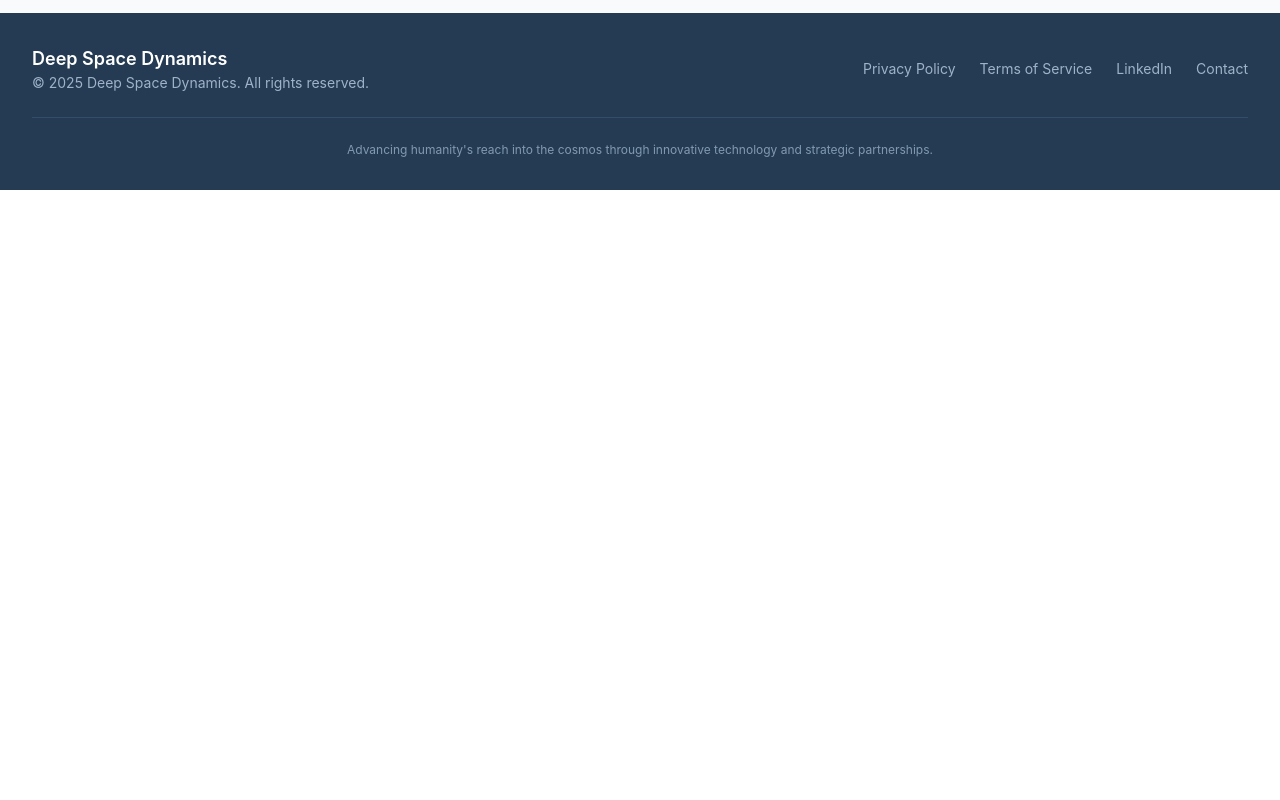
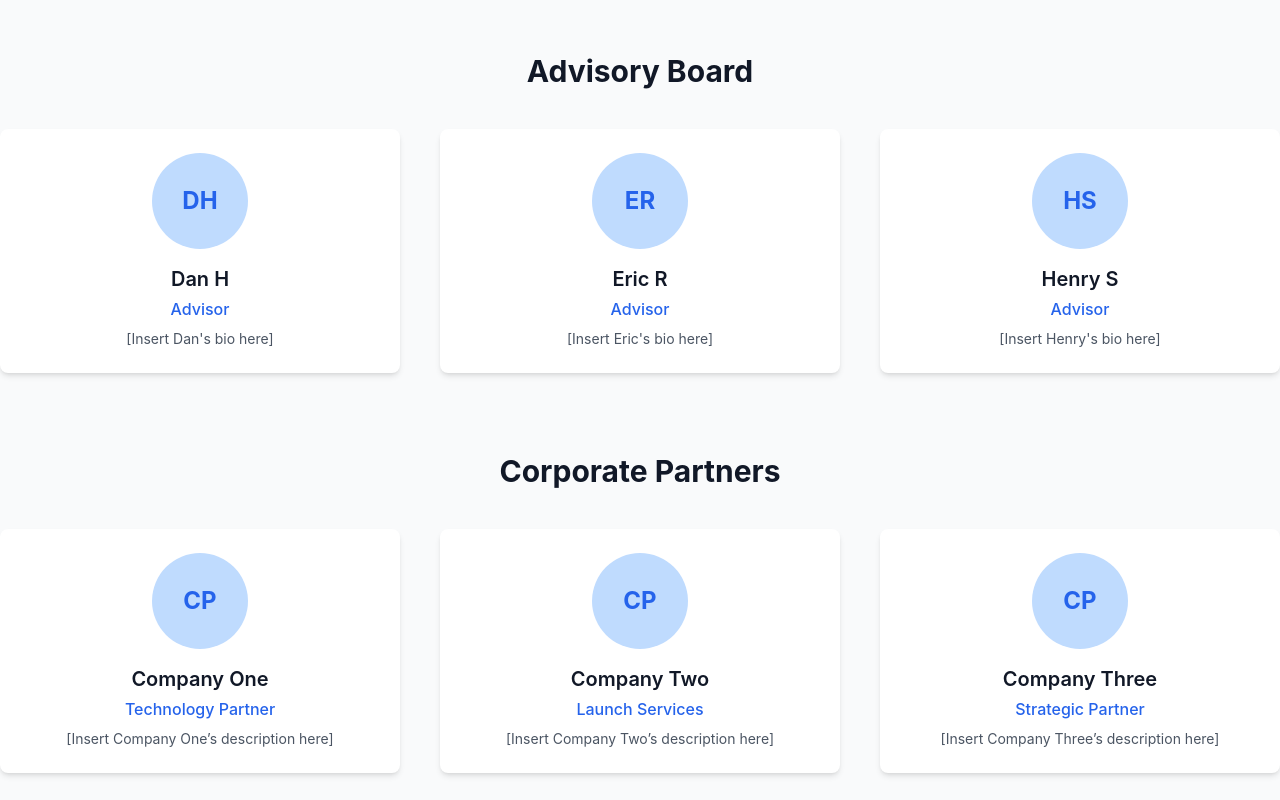
Before and after one commit to tommytoyou/deep-space-dynamics, a React (Create React App) app: page /team in a window 1280 px wide. Shown: the part 680-1480 px from the top of the page. Before the commit the page ends 870 px from the top, so only its background shows below. Built offline with nearby package versions, Linux system fonts and the light colour scheme; the HTML template or start-up script is replaced by a standard one.

Commit message:
Added Advisory Board and Corporate Partners sections to Team page

```diff
--- a/src/pages/Team.jsx
+++ b/src/pages/Team.jsx
@@ -3,20 +3,17 @@ import React from 'react';
 const Team = () => {
   return (
     <div className="py-20 bg-gray-50">
-      <div className="max-w-7xl mx-auto px-4 sm:px-6 lg:px-8">
   {/* Header */}
   <div className="text-center mb-16">
-          <h1 className="text-4xl md:text-5xl font-bold text-gray-900 mb-4">
-            Our Team
-          </h1>
+    <h1 className="text-4xl md:text-5xl font-bold text-gray-900 mb-4">Our Team</h1>
     <p className="text-lg text-gray-600 max-w-2xl mx-auto">
       A diverse coalition of scientists, engineers, and visionaries working to extend humanity's reach into the solar system.
     </p>
   </div>
 
-        {/* Team Grid */}
+  {/* Team Section */}
   <div className="grid md:grid-cols-3 gap-10">
-          {/* Tom Erickson */}
+    {/* CEO */}
     <div className="bg-white rounded-lg shadow-md p-6 text-center">
       <img
         src="/images/team/tom.jpeg"
@@ -30,7 +27,7 @@ const Team = () => {
       </p>
     </div>
 
-          {/* Michael Garner */}
+    {/* CISO */}
     <div className="bg-white rounded-lg shadow-md p-6 text-center">
       <img
         src="/images/team/michael.jpeg"
@@ -40,11 +37,11 @@ const Team = () => {
       <h2 className="text-xl font-semibold text-gray-900 mb-1">Michael Garner</h2>
       <p className="text-primary-600 font-medium">CISO</p>
       <p className="text-sm text-gray-600 mt-2">
-              Senior IS executive and former DISA Cyber Analyst with 15+ years experience in asset integrity and information security.
+        A Dynamic Senior IS executive and former Defense Information Systems Agency Cyber Security Analyst with 15+ years experience identifying threats to information asset integrity, availability, and confidentiality.
       </p>
     </div>
 
-          {/* David Carter */}
+    {/* Fractional CSO */}
     <div className="bg-white rounded-lg shadow-md p-6 text-center">
       <img
         src="/images/team/david.jpeg"
@@ -54,12 +51,72 @@ const Team = () => {
       <h2 className="text-xl font-semibold text-gray-900 mb-1">David Carter</h2>
       <p className="text-primary-600 font-medium">Fractional CSO</p>
       <p className="text-sm text-gray-600 mt-2">
-              Former CEO & founder, Deep Planet. Expert in space intelligence for global critical infrastructure.
+        Former CEO & founder Deep Planet, Space Intelligence for the World’s Critical Infrastructure & Supply Chains.
       </p>
+    </div>
+  </div>
+
+  {/* Advisory Board Section */}
+  <div className="mt-20">
+    <h2 className="text-3xl font-bold text-gray-900 text-center mb-10">Advisory Board</h2>
+    <div className="grid md:grid-cols-3 gap-10">
+      {/* Placeholder for Advisory Board Member 1 */}
+      <div className="bg-white rounded-lg shadow-md p-6 text-center">
+        <div className="w-24 h-24 rounded-full bg-primary-200 mx-auto mb-4 flex items-center justify-center text-2xl font-bold text-primary-600">DH</div>
+        <h2 className="text-xl font-semibold text-gray-900 mb-1">Dan H</h2>
+        <p className="text-primary-600 font-medium">Advisor</p>
+        <p className="text-sm text-gray-600 mt-2">[Insert Dan's bio here]</p>
+      </div>
+
+      {/* Advisory Board Member 2 */}
+      <div className="bg-white rounded-lg shadow-md p-6 text-center">
+        <div className="w-24 h-24 rounded-full bg-primary-200 mx-auto mb-4 flex items-center justify-center text-2xl font-bold text-primary-600">ER</div>
+        <h2 className="text-xl font-semibold text-gray-900 mb-1">Eric R</h2>
+        <p className="text-primary-600 font-medium">Advisor</p>
+        <p className="text-sm text-gray-600 mt-2">[Insert Eric's bio here]</p>
+      </div>
+
+      {/* Advisory Board Member 3 */}
+      <div className="bg-white rounded-lg shadow-md p-6 text-center">
+        <div className="w-24 h-24 rounded-full bg-primary-200 mx-auto mb-4 flex items-center justify-center text-2xl font-bold text-primary-600">HS</div>
+        <h2 className="text-xl font-semibold text-gray-900 mb-1">Henry S</h2>
+        <p className="text-primary-600 font-medium">Advisor</p>
+        <p className="text-sm text-gray-600 mt-2">[Insert Henry's bio here]</p>
+      </div>
+    </div>
+  </div>
+
+  {/* Corporate Partners Section */}
+  <div className="mt-20">
+    <h2 className="text-3xl font-bold text-gray-900 text-center mb-10">Corporate Partners</h2>
+    <div className="grid md:grid-cols-3 gap-10">
+      {/* Placeholder Partner Card 1 */}
+      <div className="bg-white rounded-lg shadow-md p-6 text-center">
+        <div className="w-24 h-24 rounded-full bg-primary-200 mx-auto mb-4 flex items-center justify-center text-2xl font-bold text-primary-600">CP</div>
+        <h2 className="text-xl font-semibold text-gray-900 mb-1">Company One</h2>
+        <p className="text-primary-600 font-medium">Technology Partner</p>
+        <p className="text-sm text-gray-600 mt-2">[Insert Company One’s description here]</p>
+      </div>
+
+      {/* Partner Card 2 */}
+      <div className="bg-white rounded-lg shadow-md p-6 text-center">
+        <div className="w-24 h-24 rounded-full bg-primary-200 mx-auto mb-4 flex items-center justify-center text-2xl font-bold text-primary-600">CP</div>
+        <h2 className="text-xl font-semibold text-gray-900 mb-1">Company Two</h2>
+        <p className="text-primary-600 font-medium">Launch Services</p>
+        <p className="text-sm text-gray-600 mt-2">[Insert Company Two’s description here]</p>
+      </div>
+
+      {/* Partner Card 3 */}
+      <div className="bg-white rounded-lg shadow-md p-6 text-center">
+        <div className="w-24 h-24 rounded-full bg-primary-200 mx-auto mb-4 flex items-center justify-center text-2xl font-bold text-primary-600">CP</div>
+        <h2 className="text-xl font-semibold text-gray-900 mb-1">Company Three</h2>
+        <p className="text-primary-600 font-medium">Strategic Partner</p>
+        <p className="text-sm text-gray-600 mt-2">[Insert Company Three’s description here]</p>
       </div>
     </div>
   </div>
 </div>
+
   );
 };
 
```
Lines whose indentation alone changed are shown as unchanged.
